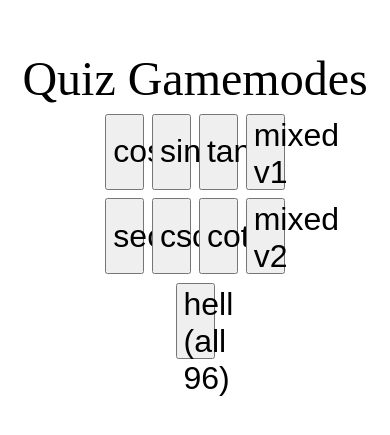
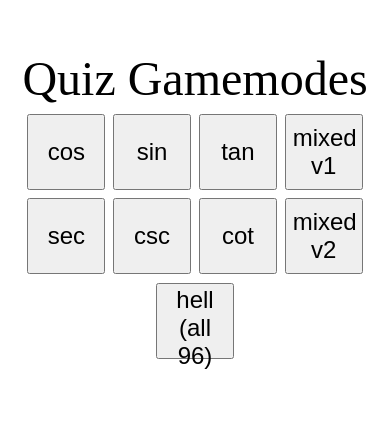
Before and after one commit to Takuhaya123/Unit-Circle, a plain HTML site: page index.html in a window 390 px wide. Shown: the part 213-648 px from the top of the page. Drawn offline with nearby package versions, Linux system fonts and the light colour scheme.

Commit message:
Update indexstyles.css

```diff
--- a/css/indexstyles.css
+++ b/css/indexstyles.css
@@ -27,3 +27,10 @@
     margin: 0 1vw;
     font-size: 2em;
 }
+
+@media only screen and (max-width: 800px){
+    .modeButton {
+        width: 20vw;
+        font-size: 1.5em;
+    }
+}
```
